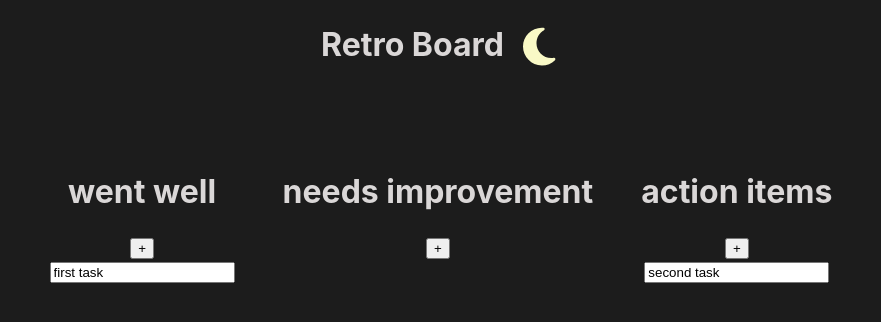
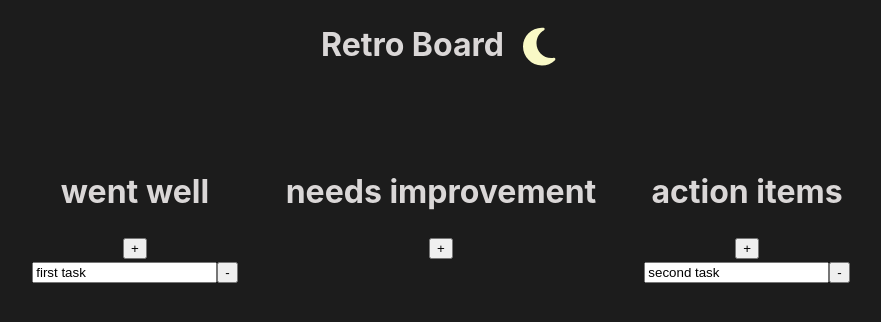
Before and after one commit to Zadag/retro-board, a React (Vite) app: page / in a window 1280 px wide. Shown: the top 322 px of the page, without its empty margins (199-1080 px from the left). Built offline with nearby package versions, Linux system fonts and the light colour scheme.

Commit message:
adds funcitonality to remove item

```diff
--- a/src/components/Category/Category.tsx
+++ b/src/components/Category/Category.tsx
@@ -6,11 +6,16 @@ type HandleChangeParams = {
   item: ItemType;
 };
 
+type HandleDeleteParams = {
+  item: ItemType;
+};
+
 const Category = ({
   items,
   category,
   createItem,
   editItem,
+  removeItem,
 }: CategoryProp): React.ReactNode => {
   const handleClick = () => {
     createItem({ name: "default name", category: category, id: "placeholder" });
@@ -18,6 +23,10 @@ const Category = ({
 
   const handleChange = ({ e, item }: HandleChangeParams) => {
     editItem({ name: e.target.value, category: category, id: item.id });
+  };
+
+  const handleDelete = ({ item }: HandleDeleteParams) => {
+    removeItem({ name: item.name, category: category, id: item.id });
   };
 
   return (
@@ -36,6 +45,7 @@ const Category = ({
               value={item.name}
               onChange={(e) => handleChange({ e, item })}
             />
+            <button onClick={() => handleDelete({ item })}>-</button>
           </div>
         );
       })}
--- a/src/components/Retroboard/Retroboard.tsx
+++ b/src/components/Retroboard/Retroboard.tsx
@@ -14,6 +14,7 @@ export type CategoryProp = {
   category: string;
   createItem: (itemInfo: ItemType) => void;
   editItem: (itemInfo: ItemType) => void;
+  removeItem: (itemInfo: ItemType) => void;
 };
 
 const Retroboard = (): React.ReactNode => {
@@ -50,18 +51,21 @@ const Retroboard = (): React.ReactNode => {
         category="went well"
         createItem={createItem}
         editItem={editItem}
+        removeItem={removeItem}
       />
       <Category
         items={items}
         category="needs improvement"
         createItem={createItem}
         editItem={editItem}
+        removeItem={removeItem}
       />
       <Category
         items={items}
         category="action items"
         createItem={createItem}
         editItem={editItem}
+        removeItem={removeItem}
       />
     </div>
   );
```
